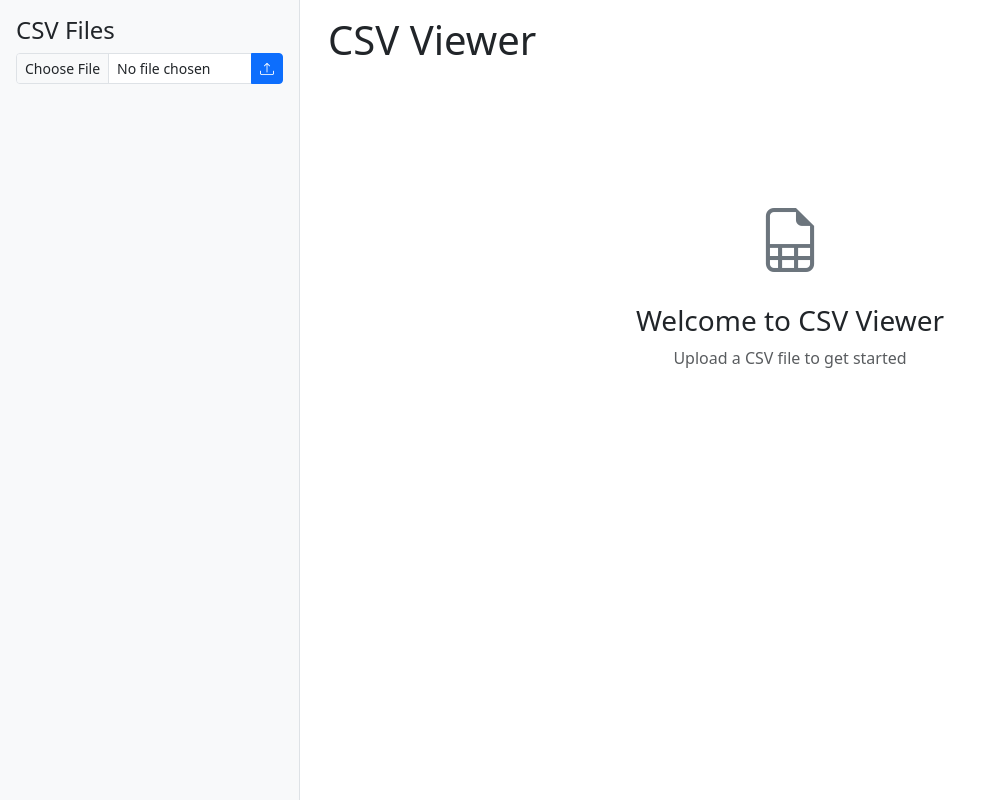
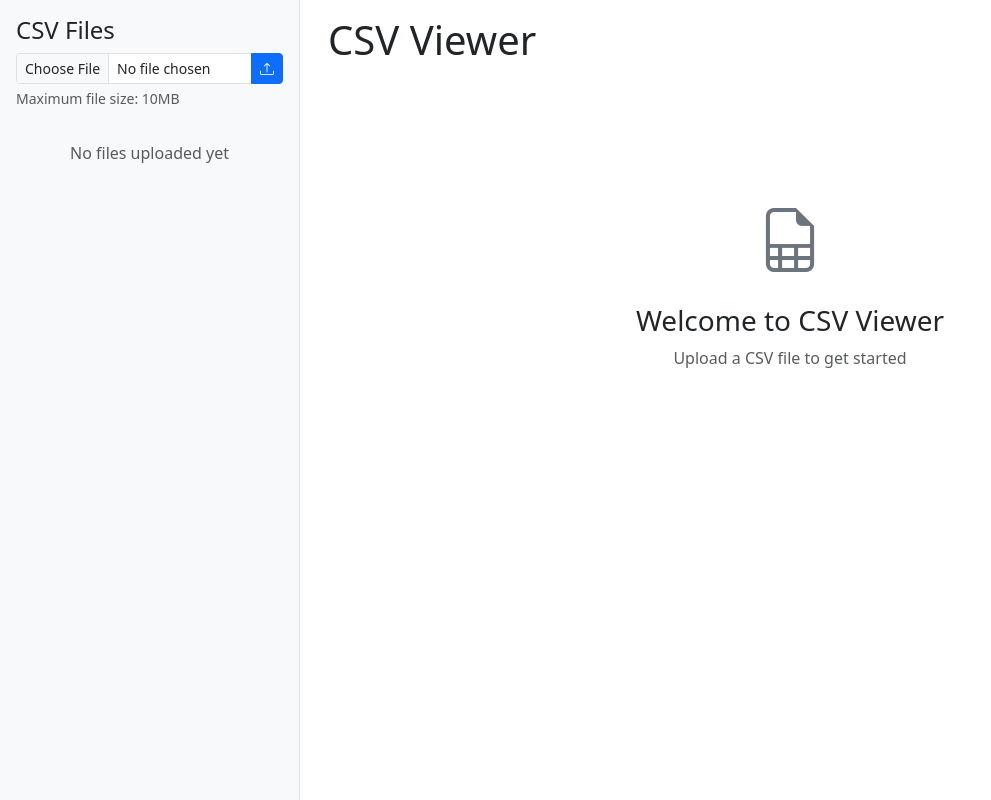
Before and after one commit to Sudhss/CSV-Reader, a Flask app: page / in a window 1280 px wide. Shown: the whole page, without its empty margins (0-991 px from the left). Run offline with Flask 3, Linux system fonts and the light colour scheme; data that the repository does not hold is empty; parts of the project's set-up code (start-up, migrations or seed data) failed here and were passed over; some libraries are stand-ins or nearby versions.

Commit message:
added a file size limit for uploads

```diff
--- a/app.py
+++ b/app.py
@@ -7,11 +7,15 @@
 from werkzeug.utils import secure_filename
 from datetime import datetime
 
+# Configuration
+MAX_CONTENT_LENGTH = 10 * 1024 * 1024  # 10MB limit
+
 app = Flask(__name__)
 app.secret_key = 'your-secret-key-here'  # Required for flash messages
+app.config['MAX_CONTENT_LENGTH'] = MAX_CONTENT_LENGTH
+app.config['UPLOAD_FOLDER'] = os.path.join(os.getcwd(), 'uploads')
 
-UPLOAD_FOLDER = os.path.join(os.getcwd(), 'uploads')
-os.makedirs(UPLOAD_FOLDER, exist_ok=True)
+os.makedirs(app.config['UPLOAD_FOLDER'], exist_ok=True)
 
 # File to store file metadata
 METADATA_FILE = os.path.join(UPLOAD_FOLDER, 'file_metadata.json')
@@ -72,6 +76,17 @@
     file = request.files['file']
     if file.filename == '':
         return jsonify({'error': 'No selected file.'}), 400
+
+    # Check file size
+    file.seek(0, os.SEEK_END)
+    file_size = file.tell()
+    file.seek(0)  # Reset file pointer
+
+    if file_size > MAX_CONTENT_LENGTH:
+        return jsonify({
+            'error': f'File too large. Maximum size is {MAX_CONTENT_LENGTH/1024/1024:.1f}MB'
+        }), 413
+
     if not allowed_file(file.filename):
         return jsonify({'error': 'Invalid file type. Please upload a CSV file.'}), 400
     if not is_csv(file):
--- a/templates/index.html
+++ b/templates/index.html
@@ -123,9 +123,13 @@
             <form id="uploadForm" class="mb-3">
                 <div class="input-group">
                     <input type="file" id="csvFile" name="file" accept=".csv" class="form-control form-control-sm" required>
-                    <button type="submit" class="btn btn-primary btn-sm">
+                    <button type="submit" class="btn btn-primary btn-sm" id="uploadBtn">
                         <i class="bi bi-upload"></i>
                     </button>
+                </div>
+                <div class="form-text text-muted small">
+                    Maximum file size: <span id="maxFileSize">10</span>MB
+                    <span id="fileSizeError" class="text-danger d-none"></span>
                 </div>
             </form>
         </div>
@@ -215,6 +219,13 @@
             };
             return new Date(dateString).toLocaleString(undefined, options);
         }
+        // Constants
+        const MAX_FILE_SIZE_MB = 10;
+        const MAX_FILE_SIZE_BYTES = MAX_FILE_SIZE_MB * 1024 * 1024;
+
+        // Update max file size display
+        document.getElementById('maxFileSize').textContent = MAX_FILE_SIZE_MB;
+
         let currentFile = null;
         let currentPage = 1;
         let totalPages = 1;
@@ -368,10 +379,37 @@
 
             const fileInput = document.getElementById('csvFile');
             const file = fileInput.files[0];
+            const fileSizeError = document.getElementById('fileSizeError');
+
+            // Add file input change handler to show file size
+            document.getElementById('csvFile').addEventListener('change', function() {
+                const file = this.files[0];
+                const fileSizeError = document.getElementById('fileSizeError');
+
+                if (file && file.size > MAX_FILE_SIZE_BYTES) {
+                    const fileSizeMB = (file.size / (1024 * 1024)).toFixed(2);
+                    fileSizeError.textContent = ` (${fileSizeMB}MB exceeds maximum ${MAX_FILE_SIZE_MB}MB)`;
+                    fileSizeError.classList.remove('d-none');
+                    this.value = '';  // Clear the file input
+                } else {
+                    fileSizeError.classList.add('d-none');
+                }
+            });
 
             if (!file) {
                 showError('Please select a file to upload');
                 return;
+            }
+
+            // Client-side file size validation
+            if (file.size > MAX_FILE_SIZE_BYTES) {
+                const fileSizeMB = (file.size / (1024 * 1024)).toFixed(2);
+                fileSizeError.textContent = ` (${fileSizeMB}MB exceeds maximum ${MAX_FILE_SIZE_MB}MB)`;
+                fileSizeError.classList.remove('d-none');
+                fileInput.focus();
+                return;
+            } else {
+                fileSizeError.classList.add('d-none');
             }
 
             const formData = new FormData();
```
